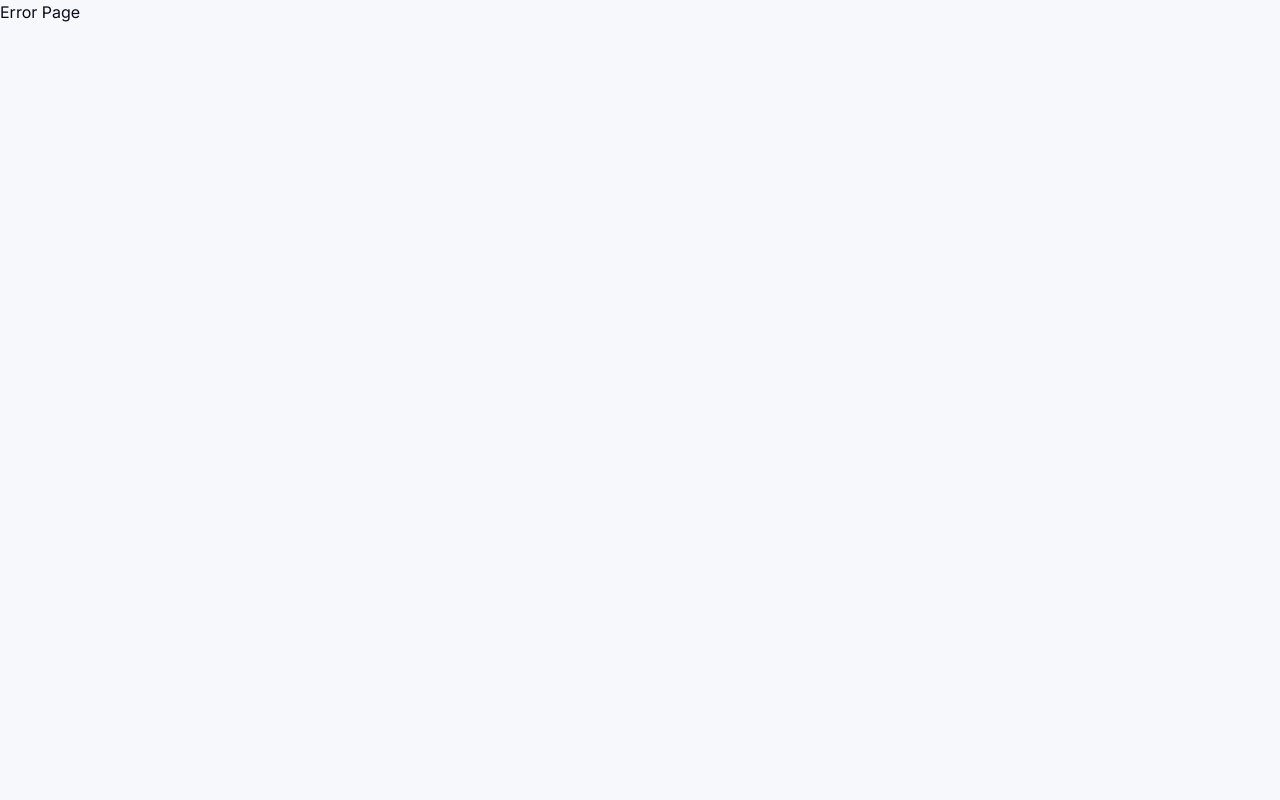
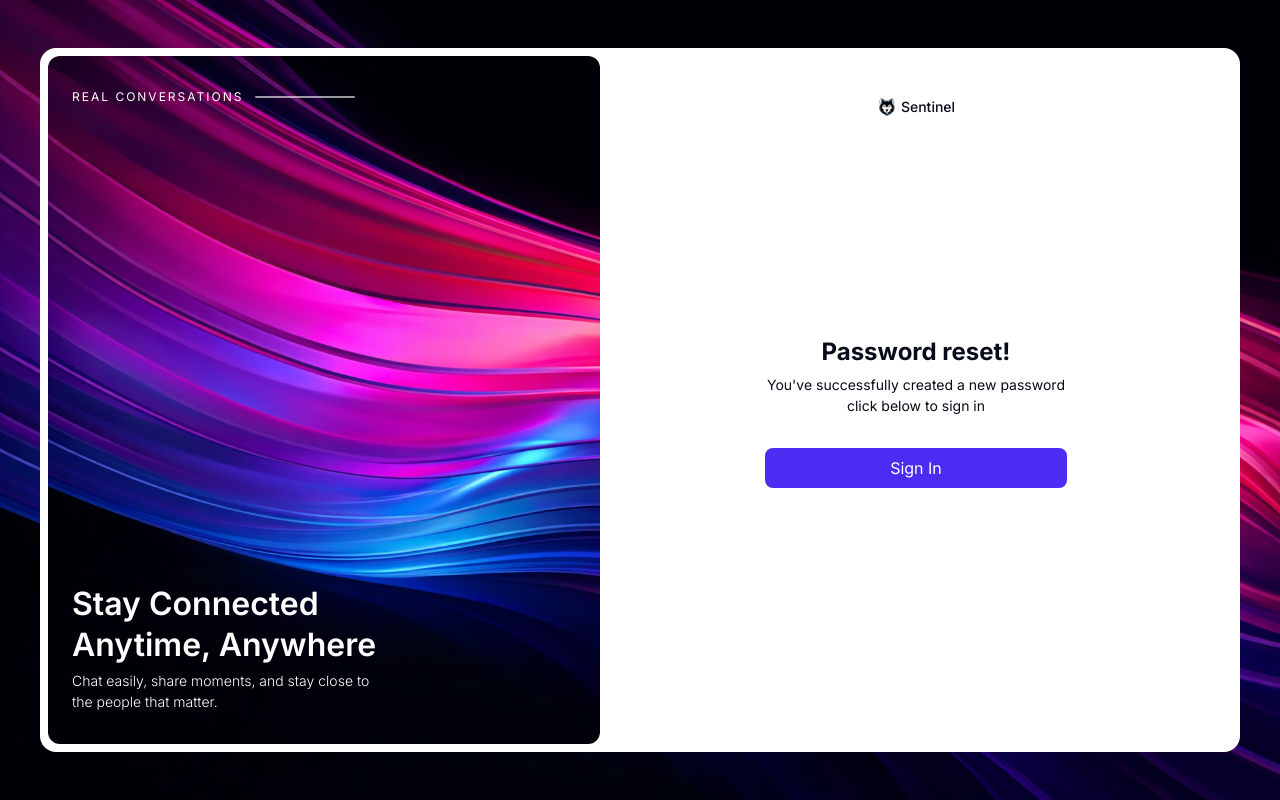
Before and after one commit to zadnap/odin-messaging-app, a React (Vite) app in the folder client/: page /auth/reset-password/success in a window 1280 px wide. Before the commit this address had no page. Built offline with nearby package versions, Linux system fonts and the light colour scheme.

Commit message:
feat(auth): add ResetPasswordSuccessPage
I have to stylize the formContent of the AuthForm like that to make
every thing passed as children of AuthForm to be stretched to the size
of the AuthForm container.

```diff
--- a/client/src/features/auth/auth.routes.jsx
+++ b/client/src/features/auth/auth.routes.jsx
@@ -2,6 +2,7 @@ import { AuthLayout } from '@/shared/layouts';
 import {
   ForgotPasswordPage,
   ResetPasswordPage,
+  ResetPasswordSuccessPage,
   SignInPage,
   SignUpPage,
 } from './pages';
@@ -32,6 +33,10 @@ export const authRoutes = [
         path: 'reset-password',
         element: <ResetPasswordPage />,
       },
+      {
+        path: 'reset-password/success',
+        element: <ResetPasswordSuccessPage />,
+      },
     ],
   },
 ];
--- a/client/src/features/auth/components/AuthForm/AuthForm.module.scss
+++ b/client/src/features/auth/components/AuthForm/AuthForm.module.scss
@@ -25,5 +25,10 @@
         font-size: var(--text-sm);
       }
     }
+
+    .formContent {
+      display: flex;
+      flex-direction: column;
+    }
   }
 }
--- /dev/null
+++ b/client/src/features/auth/pages/ResetPasswordSuccessPage/ResetPasswordSuccessPage.jsx
@@ -0,0 +1,20 @@
+import { Button } from '@/shared/components';
+import { AuthForm } from '../../components';
+import { useNavigate } from 'react-router';
+
+const ResetPasswordSuccessPage = () => {
+  const navigate = useNavigate();
+
+  return (
+    <AuthForm
+      title="Password reset!"
+      subtitle="You've successfully created a new password click below to sign in"
+    >
+      <Button variant="accent" onClick={() => navigate('/auth/sign-in')}>
+        Sign In
+      </Button>
+    </AuthForm>
+  );
+};
+
+export default ResetPasswordSuccessPage;
--- a/client/src/features/auth/pages/index.js
+++ b/client/src/features/auth/pages/index.js
@@ -1,6 +1,13 @@
 import ForgotPasswordPage from './ForgotPasswordPage/ForgotPasswordPage';
 import ResetPasswordPage from './ResetPasswordPage/ResetPasswordPage';
+import ResetPasswordSuccessPage from './ResetPasswordSuccessPage/ResetPasswordSuccessPage';
 import SignInPage from './SignInPage/SignInPage';
 import SignUpPage from './SignUpPage/SignUpPage';
 
-export { ForgotPasswordPage, ResetPasswordPage, SignInPage, SignUpPage };
+export {
+  ForgotPasswordPage,
+  ResetPasswordPage,
+  ResetPasswordSuccessPage,
+  SignInPage,
+  SignUpPage,
+};
```
